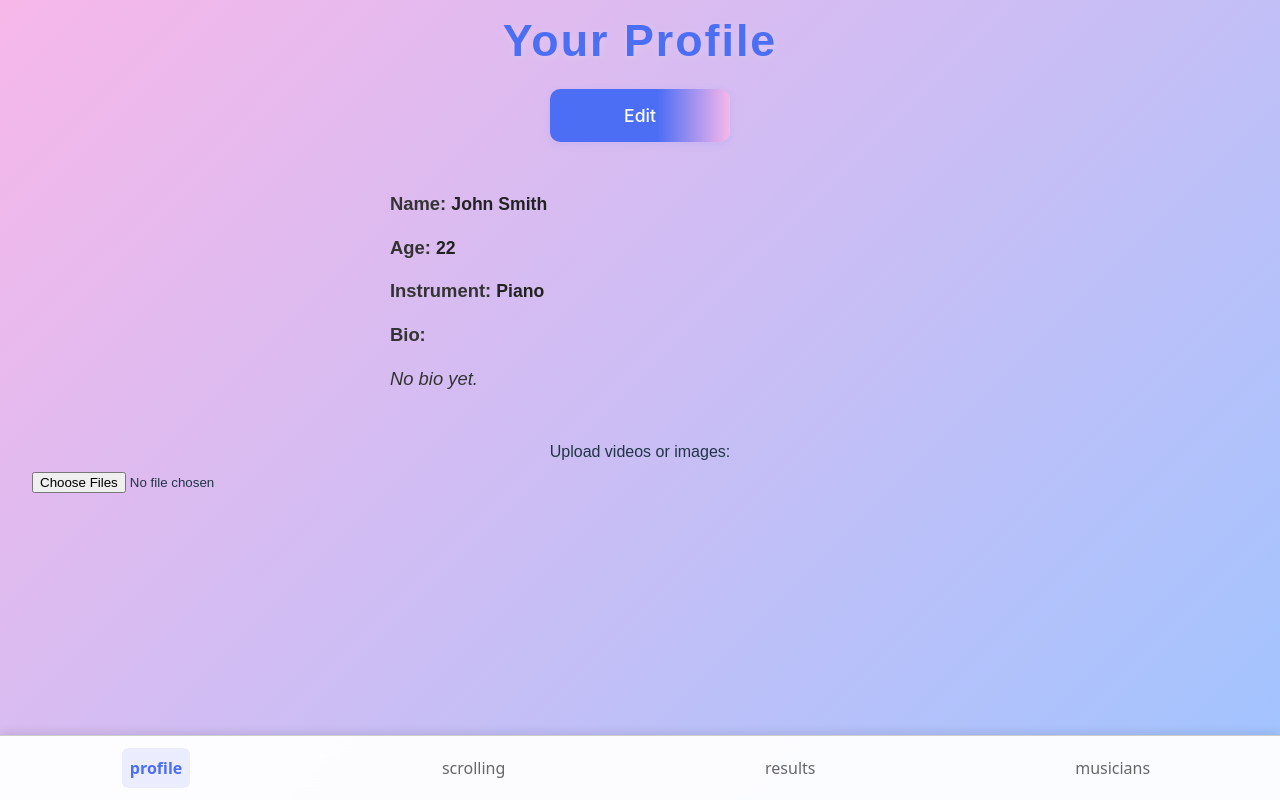
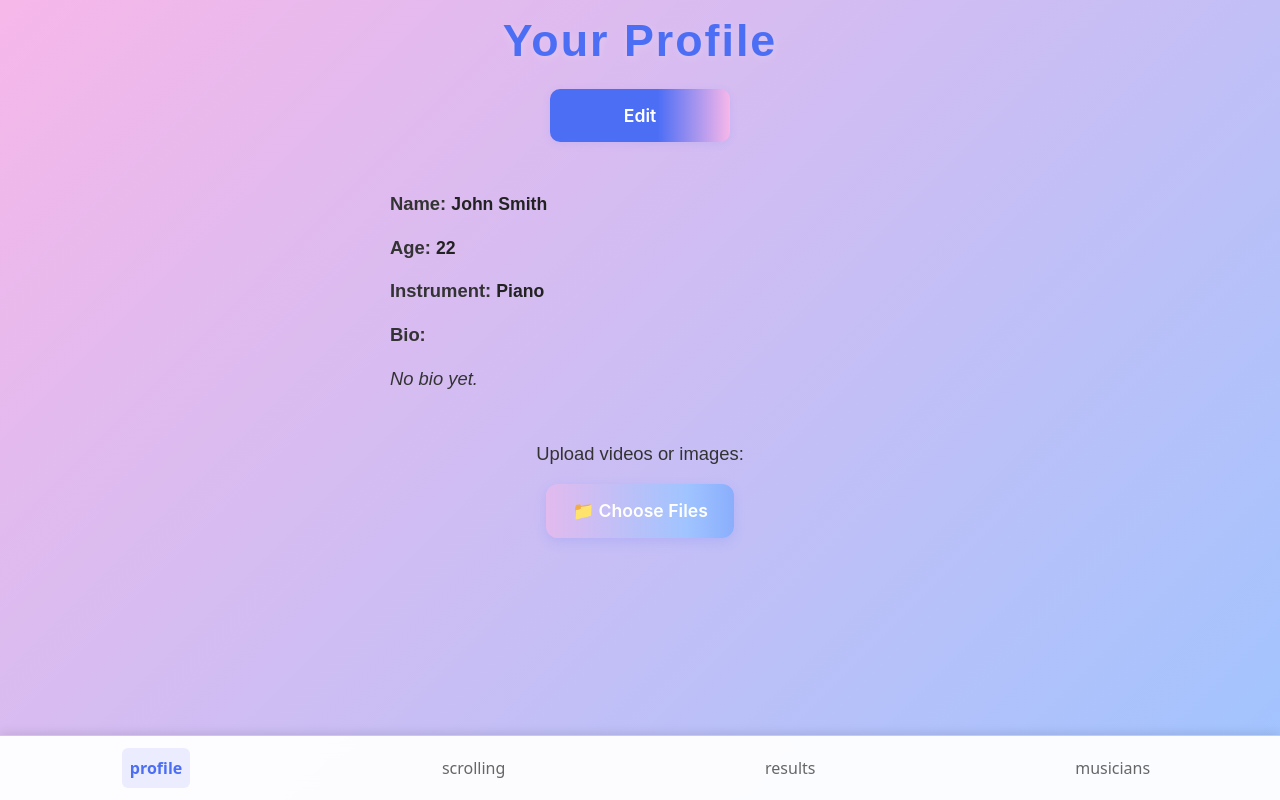
Before and after one commit to anncasey22/Ensembley, a React (Vite) app in the folder my-react-app/: page /profile in a window 1280 px wide. Built offline with nearby package versions, Linux system fonts and the light colour scheme.

Commit message:
animated button and background, last fine tune

```diff
--- a/my-react-app/src/App.css
+++ b/my-react-app/src/App.css
@@ -66,24 +66,54 @@ html, body {
 .primary-button {
   padding: 0.75rem 1.5rem;
   font-size: clamp(0.9rem, 2.5vw, 1rem);
-  background-color: #4c6ef5;
+  background: linear-gradient(270deg, #a0c4ff, #f7b7e9, #4c6ef5, #a0c4ff, #f7b7e9);
+  background-size: 400% 400%;
   color: white;
   border: none;
   border-radius: 8px;
   cursor: pointer;
-  transition: background-color 0.2s, transform 0.2s;
+  transition: all 0.3s ease;
   min-width: 120px;
+  position: relative;
+  overflow: hidden;
+  font-weight: 600;
+  box-shadow: 0 4px 12px rgba(76,110,245,0.15);
+}
+
+/* Only apply gradient animation to buttons that aren't welcome buttons */
+.primary-button:not(.welcome-button) {
+  animation: gradientShift 3s ease infinite;
+}
+
+.primary-button::before {
+  content: '';
+  position: absolute;
+  top: 0;
+  left: -100%;
+  width: 100%;
+  height: 100%;
+  background: linear-gradient(90deg, transparent, rgba(255,255,255,0.3), transparent);
+  transition: left 0.5s;
+}
+
+.primary-button:hover::before {
+  left: 100%;
 }
 
 .primary-button:hover {
-  background-color: #3b5bdb;
-  transform: scale(1.05);
+  transform: translateY(-2px) scale(1.05);
+  box-shadow: 0 6px 16px rgba(76,110,245,0.35);
+}
+
+.primary-button:hover:not(.welcome-button) {
+  animation: gradientShift 1.5s ease infinite;
 }
 
 .primary-button:disabled {
   opacity: 0.6;
   cursor: not-allowed;
   transform: none;
+  animation: none;
 }
 
 /* Mobile responsiveness */
@@ -230,7 +260,8 @@ html, body {
 }
 
 .welcome-button {
-  animation: zoomOut 1.2s cubic-bezier(0.25, 0.46, 0.45, 0.94) 0.6s forwards;
+  animation: zoomOut 1.2s cubic-bezier(0.25, 0.46, 0.45, 0.94) 0.6s forwards,
+             gradientShift 3s ease infinite 1.8s;
   transform: scale(3);
   opacity: 0;
 }
@@ -282,3 +313,15 @@ html, body {
     opacity: 0;
   }
 }
+
+@keyframes gradientShift {
+  0% {
+    background-position: 0% 50%;
+  }
+  50% {
+    background-position: 100% 50%;
+  }
+  100% {
+    background-position: 0% 50%;
+  }
+}
--- a/my-react-app/src/profile.css
+++ b/my-react-app/src/profile.css
@@ -108,9 +108,75 @@
   font-family: 'Montserrat', sans-serif;
 }
 
-.profile-file-input {
-  margin-top: 0.5rem;
+.profile-upload p {
+  margin-bottom: 1rem;
+  font-size: clamp(1rem, 3vw, 1.15rem);
+  color: #333;
+}
+
+.profile-file-input-hidden {
+  display: none;
+}
+
+.upload-button {
+  display: inline-block;
+  padding: 0.75rem 1.5rem;
+  font-size: clamp(0.9rem, 2.5vw, 1.1rem);
+  background: linear-gradient(270deg, #a0c4ff, #f7b7e9, #4c6ef5, #a0c4ff, #f7b7e9);
+  background-size: 400% 400%;
+  animation: gradientShift 3s ease infinite;
+  color: white;
+  border: none;
+  border-radius: 12px;
+  cursor: pointer;
+  font-family: 'Montserrat', 'Inter', sans-serif;
+  font-weight: 600;
+  box-shadow: 0 4px 12px rgba(76,110,245,0.15);
+  transition: all 0.3s ease;
+  text-decoration: none;
+  border: 2px solid transparent;
+  min-width: 140px;
+  position: relative;
+  overflow: hidden;
+}
+
+.upload-button::before {
+  content: '';
+  position: absolute;
+  top: 0;
+  left: -100%;
   width: 100%;
+  height: 100%;
+  background: linear-gradient(90deg, transparent, rgba(255,255,255,0.3), transparent);
+  transition: left 0.5s;
+}
+
+.upload-button:hover::before {
+  left: 100%;
+}
+
+.upload-button:hover {
+  transform: translateY(-2px);
+  box-shadow: 0 6px 16px rgba(76,110,245,0.35);
+  border-color: rgba(255,255,255,0.3);
+  animation: gradientShift 1.5s ease infinite;
+}
+
+.upload-button:active {
+  transform: translateY(0);
+  box-shadow: 0 2px 8px rgba(76,110,245,0.15);
+}
+
+@keyframes gradientShift {
+  0% {
+    background-position: 0% 50%;
+  }
+  50% {
+    background-position: 100% 50%;
+  }
+  100% {
+    background-position: 0% 50%;
+  }
 }
 
 /* Media preview */
--- a/my-react-app/src/profile.jsx
+++ b/my-react-app/src/profile.jsx
@@ -1,5 +1,8 @@
-import { useState } from 'react'
+import { useState, useEffect } from 'react'
 import './profile.css'
+
+const PROFILE_STORAGE_KEY = 'ensembley_profile_data'
+const MEDIA_STORAGE_KEY = 'ensembley_media_data'
 
 function Profile() {
   const [mediaList, setMediaList] = useState([])
@@ -10,27 +13,79 @@ function Profile() {
   const [submittedBio, setSubmittedBio] = useState(null)
   const [isEditing, setIsEditing] = useState(false)
 
-  const handleFileChange = (e) => {
+  // Load profile data from localStorage on component mount
+  useEffect(() => {
+    try {
+      const savedProfile = localStorage.getItem(PROFILE_STORAGE_KEY)
+      if (savedProfile) {
+        const profileData = JSON.parse(savedProfile)
+        setName(profileData.name || 'John Smith')
+        setAge(profileData.age || '22')
+        setInstrument(profileData.instrument || 'Piano')
+        setBio(profileData.bio || '')
+        setSubmittedBio(profileData.submittedBio || null)
+      }
+
+      const savedMedia = localStorage.getItem(MEDIA_STORAGE_KEY)
+      if (savedMedia) {
+        const mediaData = JSON.parse(savedMedia)
+        setMediaList(mediaData || [])
+      }
+    } catch (error) {
+      console.error('Error loading profile data:', error)
+    }
+  }, [])
+
+  // Save profile data to localStorage whenever it changes
+  useEffect(() => {
+    const profileData = {
+      name,
+      age,
+      instrument,
+      bio,
+      submittedBio
+    }
+    localStorage.setItem(PROFILE_STORAGE_KEY, JSON.stringify(profileData))
+  }, [name, age, instrument, bio, submittedBio])
+
+  // Save media data to localStorage whenever it changes
+  useEffect(() => {
+    localStorage.setItem(MEDIA_STORAGE_KEY, JSON.stringify(mediaList))
+  }, [mediaList])
+
+  const handleFileChange = async (e) => {
     const files = Array.from(e.target.files)
-    const updatedMedia = files.map((file) => ({
-      url: URL.createObjectURL(file),
-      type: file.type.startsWith('image/')
-        ? 'image'
-        : file.type.startsWith('video/')
-        ? 'video'
-        : null,
-      name: file.name,
-    })).filter((item) => item.type !== null)
-    setMediaList((prev) => [...prev, ...updatedMedia])
+
+    const processFiles = files.map(async (file) => {
+      if (!file.type.startsWith('image/') && !file.type.startsWith('video/')) {
+        return null
+      }
+
+      return new Promise((resolve) => {
+        const reader = new FileReader()
+        reader.onload = (event) => {
+          resolve({
+            url: event.target.result, // base64 data URL
+            type: file.type.startsWith('image/') ? 'image' : 'video',
+            name: file.name,
+            size: file.size
+          })
+        }
+        reader.readAsDataURL(file)
+      })
+    })
+
+    try {
+      const processedFiles = await Promise.all(processFiles)
+      const validFiles = processedFiles.filter(file => file !== null)
+      setMediaList((prev) => [...prev, ...validFiles])
+    } catch (error) {
+      console.error('Error processing files:', error)
+    }
   }
 
   const handleRemoveMedia = (indexToRemove) => {
-    setMediaList((prev) => {
-      const newList = prev.filter((_, index) => index !== indexToRemove)
-      // Clean up the object URL to prevent memory leaks
-      URL.revokeObjectURL(prev[indexToRemove].url)
-      return newList
-    })
+    setMediaList((prev) => prev.filter((_, index) => index !== indexToRemove))
   }
 
   const handleBioSubmit = () => {
@@ -116,8 +171,13 @@ function Profile() {
             accept="image/*,video/*"
             multiple
             onChange={handleFileChange}
-            className="profile-file-input"
+            className="profile-file-input-hidden"
+            id="file-upload"
+            style={{ display: 'none' }}
           />
+          <label htmlFor="file-upload" className="upload-button">
+            📁 Choose Files
+          </label>
         </div>
 
         <div className="media-preview">
--- a/my-react-app/src/results.css
+++ b/my-react-app/src/results.css
@@ -106,9 +106,10 @@
   cursor: pointer;
   font-family: 'Montserrat', 'Inter', sans-serif;
   box-shadow: 0 2px 8px rgba(76,110,245,0.10);
-  transition: background 0.2s, transform 0.2s;
+  transition: all 0.3s ease;
   width: auto;
   min-width: 120px;
+  font-weight: 600;
 }
 
 .primary-button:hover {
@@ -120,6 +121,43 @@
   opacity: 0.6;
   cursor: not-allowed;
   transform: none;
+}
+
+/* Animated background only for AI recommendations button */
+.ai-recommendations-button {
+  background: linear-gradient(270deg, #a0c4ff, #f7b7e9, #4c6ef5, #a0c4ff, #f7b7e9);
+  background-size: 400% 400%;
+  animation: gradientShift 3s ease infinite;
+  position: relative;
+  overflow: hidden;
+}
+
+.ai-recommendations-button::before {
+  content: '';
+  position: absolute;
+  top: 0;
+  left: -100%;
+  width: 100%;
+  height: 100%;
+  background: linear-gradient(90deg, transparent, rgba(255,255,255,0.3), transparent);
+  transition: left 0.5s;
+}
+
+.ai-recommendations-button:hover::before {
+  left: 100%;
+}
+
+.ai-recommendations-button:hover {
+  transform: translateY(-2px) scale(1.05);
+  box-shadow: 0 6px 16px rgba(76,110,245,0.35);
+  animation: gradientShift 1.5s ease infinite;
+}
+
+.ai-recommendations-button:disabled {
+  opacity: 0.6;
+  cursor: not-allowed;
+  transform: none;
+  animation: none;
 }
 
 /* Mobile responsiveness */
@@ -273,3 +311,15 @@
     min-width: 180px;
   }
 }
+
+@keyframes gradientShift {
+  0% {
+    background-position: 0% 50%;
+  }
+  50% {
+    background-position: 100% 50%;
+  }
+  100% {
+    background-position: 0% 50%;
+  }
+}
--- a/my-react-app/src/results.jsx
+++ b/my-react-app/src/results.jsx
@@ -406,7 +406,7 @@ function Results() {
         <div className="results-content">
         <div className="button-container" style={{ display: 'flex', flexWrap: 'wrap', gap: '0.5rem', justifyContent: 'center', width: '100%', marginBottom: '1rem' }}>
           <button
-            className="primary-button"
+            className="primary-button ai-recommendations-button"
             disabled={!data.length || sending}
             onClick={sendToAgent}
             style={{ fontSize: '0.9em' }}
```
